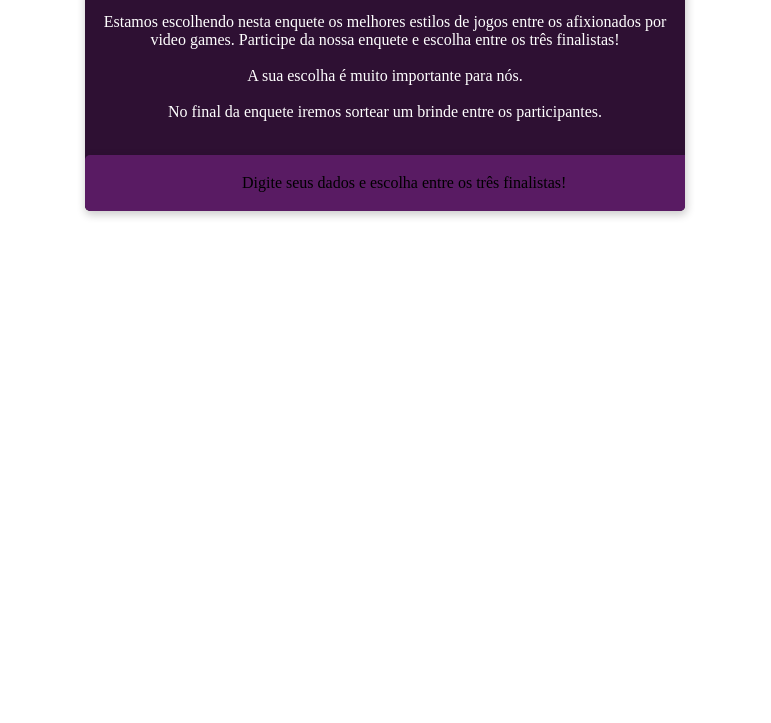
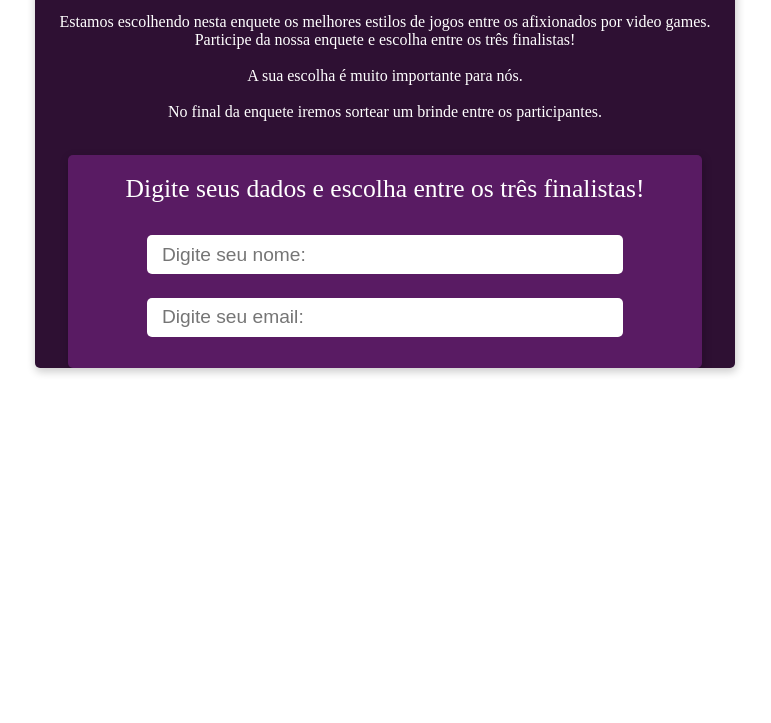
Before and after one commit to Gabriel-Alves02/Projeto02-Modulo02, a plain HTML site: page index.html in a window 1280 px wide. Shown: the part 77-800 px from the top of the page, without its empty margins (255-1026 px from the left). Drawn offline with Linux system fonts and the light colour scheme.

Commit message:
closes #3 - 3 - Área de votação

```diff
--- a/index.html
+++ b/index.html
@@ -23,7 +23,13 @@
             </div>
         </div>
         <div class="voting-space">
-            Digite seus dados e escolha entre os três finalistas!
+            <div class="voting-title">
+                Digite seus dados e escolha entre os três finalistas!
+            </div>
+
+            <input type="text" placeholder="Digite seu nome:"/>
+            <input type="email" placeholder="Digite seu email:"/>
+
         </div>
     </div>
 </body>
--- a/style.css
+++ b/style.css
@@ -1,8 +1,23 @@
+input {
+    width: 75%;
+    height: 10px;
+    padding: 0.9rem;
+    font-size: 1.2rem;
+    border-radius: 5px;
+    border: 0;
+    margin: 12px;
+}
+
+input:focus {
+    outline: none;
+    box-shadow: 0 0 10px #833591;
+}
+
 .container {
     background-color: #2E1033;
     margin: auto;
 
-    width: 600px;
+    width: 700px;
 
     box-shadow: 1px 3px 8px 1px rgba(0, 0, 0, 0.2);
     border-radius: 5px;
@@ -41,8 +56,19 @@
     overflow: hidden;
 
     padding: 1.2rem;
+
     display: flex;
     flex-direction: column;
     align-items: center;
-    align-content: space-around;
+
+    width: 85%;
+
 }
+
+.voting-title {
+    color: white;
+    font-size: 1.6rem;
+    font-weight: 100;
+    margin-bottom: 1.2rem;
+    text-align: center;
+}
```
